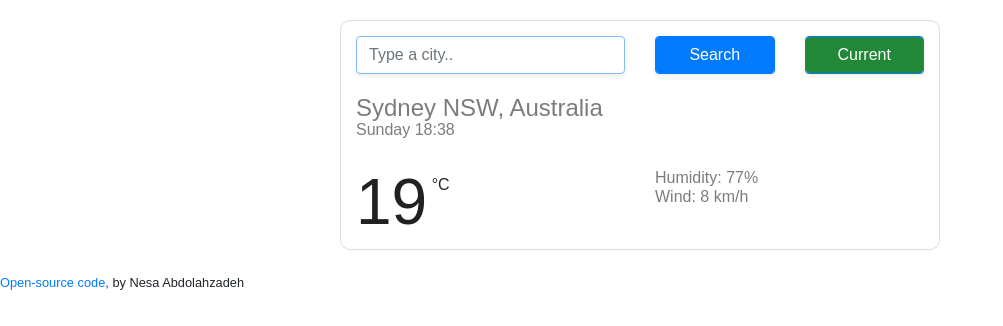
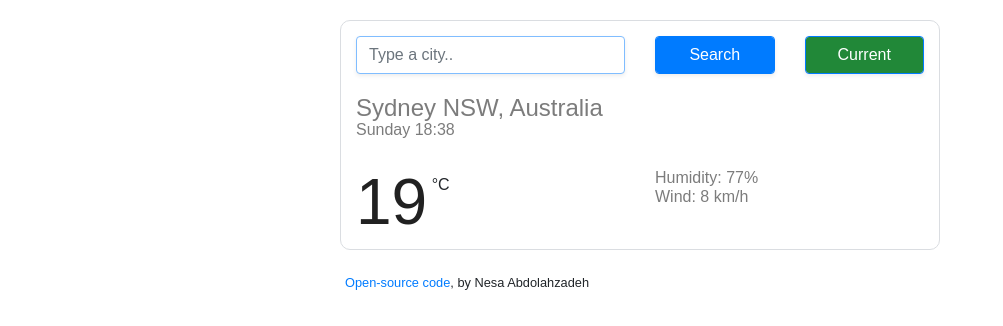
Before and after one commit to nesa19/HostingHomeWork, a plain HTML site: page index.html in a window 1280 px wide. Shown: the whole page, without its empty margins (0-1003 px from the left). Drawn offline with nearby package versions, Linux system fonts and the light colour scheme.

Commit message:
changing style

```diff
--- a/index.html
+++ b/index.html
@@ -77,9 +77,11 @@
             </ul>
           </div>
         </div>
+
       </div>
+                                   <small id="a"><a href="https://github.com/matthieua/sup" target="_blank" >Open-source code</a>, by Nesa Abdolahzadeh</small>
+
     </div>
-     <small><a href="https://github.com/matthieua/sup" target="_blank">Open-source code</a>, by Nesa Abdolahzadeh</small>
     <script src="js/app.js"></script>
   </body>
 </html>
--- a/stylesheets/app.css
+++ b/stylesheets/app.css
@@ -56,3 +56,6 @@ li {
 .coler {
   background-color: #218838;
 }
+#a{
+    margin: 0 260px;
+}
```
